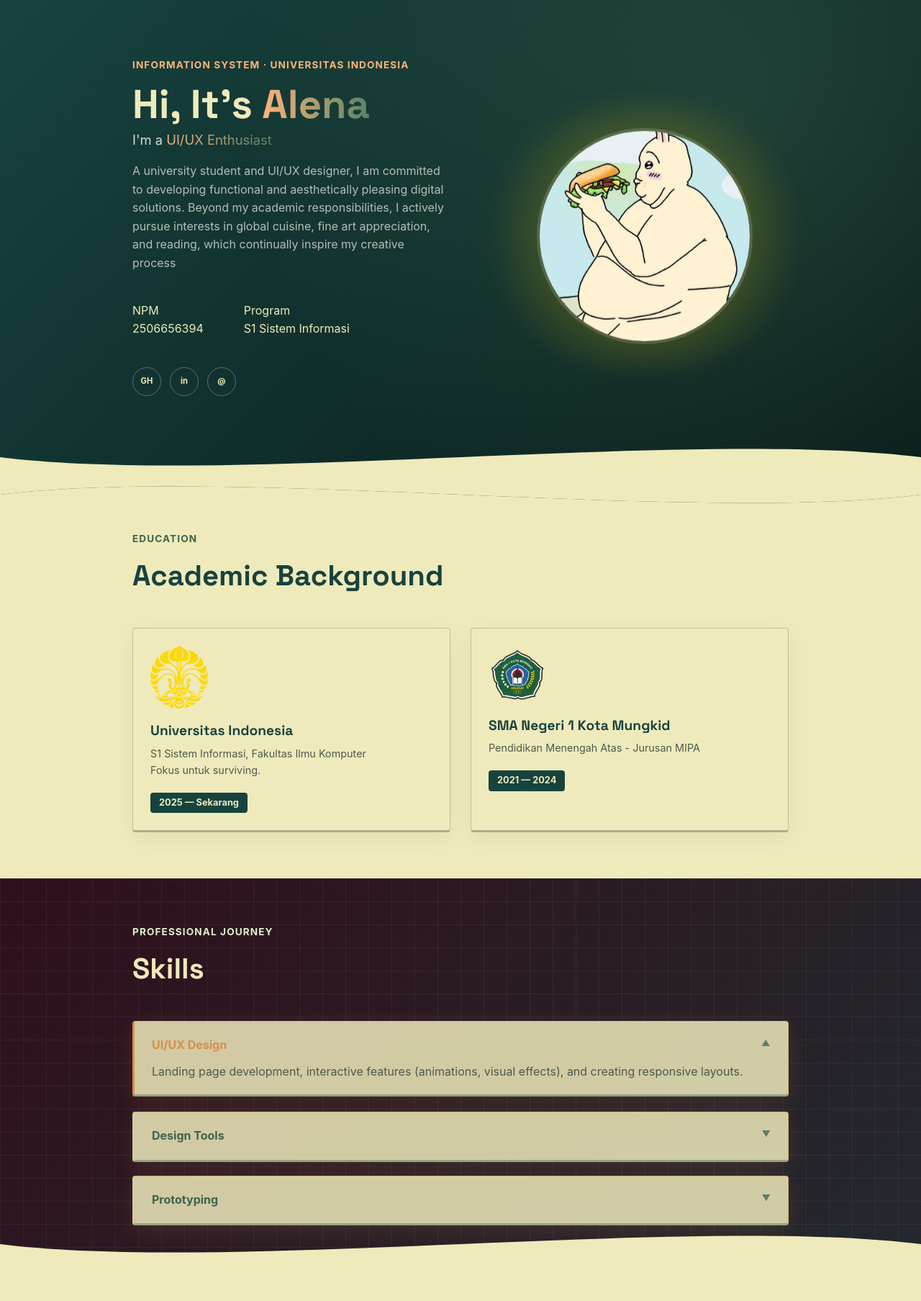
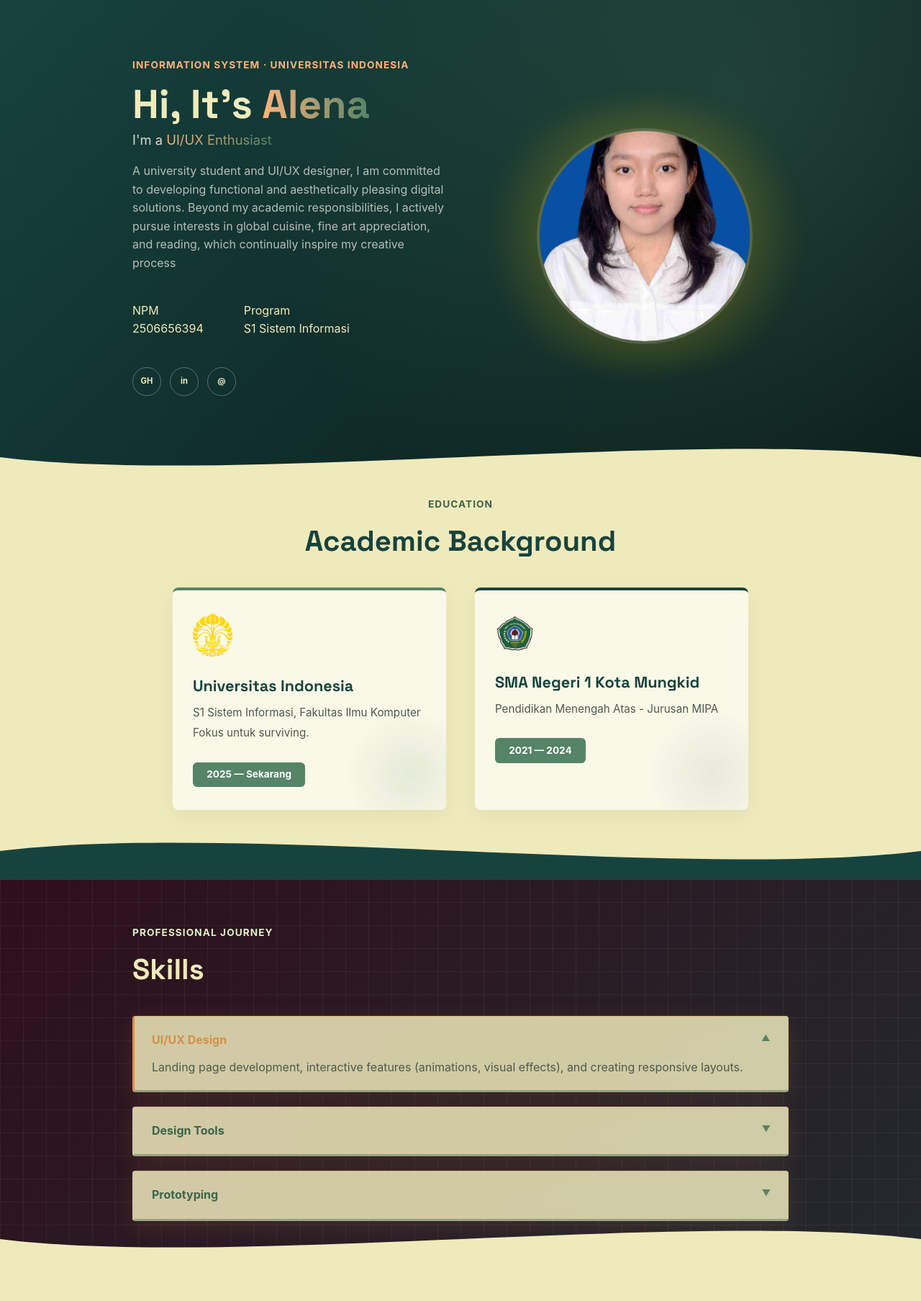
Before and after one commit to alena-aura/myportofolio, a Django app: page / in a window 1280 px wide. Shown: the part 74-1881 px from the top of the page at 72% size. Run offline with Django 5.2, Linux system fonts and the light colour scheme.

Commit message:
style(education): redesign academic background cards with glassmorphism and center alignment

```diff
--- a/static/css/style.css
+++ b/static/css/style.css
@@ -244,8 +244,13 @@ h3, .brand {
     }
 }
 
+/* EDUCATION SECTION */
 .education {
-    padding: 4rem 0;
+    padding: 3rem 0 6rem;
+    margin-top: -2rem;
+    position: relative;
+    z-index: 5;
+    text-align: center;
 }
 
 .section-kicker {
@@ -260,66 +265,102 @@ h3, .brand {
 .section-title {
     font-family: "Space Grotesk", -apple-system, sans-serif;
     font-size: clamp(1.75rem, 4vw, 2.5rem);
-    margin-bottom: 2.5rem;
+    margin-bottom: 2rem;
 }
 
 .education-grid {
     display: grid;
-    grid-template-columns: repeat(auto-fit, minmax(260px, 1fr));
-    gap: 1.75rem;
+    grid-template-columns: repeat(auto-fit, minmax(320px, 1fr));
+    gap: 2.5rem;
+    max-width: 800px;
+    margin: 0 auto;
+    text-align: left;
 }
 
+/* ACADEMIC CARD*/
 .education-card {
-    background-color: var(--glass-bg);
-
+    position: relative;
+    overflow: hidden;
+    border-top: 4px solid var(--accent);
+    background: rgba(255, 255, 255, 0.65);
     backdrop-filter: blur(10px);
     -webkit-backdrop-filter: blur(10px);
+    border-radius: calc(var(--radius) * 2);
+    padding: 2rem 1.75rem;
+    box-shadow: 0 8px 32px 0 rgba(0, 0, 0, 0.05);
+    transition: all 0.4s ease;
 
-    border: 1px solid rgba(28, 25, 23, 0.2);
-    border-bottom: 3px solid rgba(28, 25, 23, 0.3);
-
-    border-radius: var(--radius);
-    padding: 1.5rem;
-    box-shadow: 0 8px 32px 0 rgba(0, 0, 0, 0.05);
-    transition: all 0.3s ease;
+    display: flex;
+    flex-direction: column;
+    align-items: flex-start;
 
     opacity: 0;
     animation: fadeSlideUp 0.6s cubic-bezier(0.16, 1, 0.3, 1) forwards;
 }
 
+.education-card:nth-child(2) {
+    border-top-color: var(--ink);
+}
+
+.education-card::after {
+    content: "";
+    position: absolute;
+    right: -40px;
+    bottom: -40px;
+    width: 180px;
+    height: 180px;
+    border-radius: 50%;
+    background: radial-gradient(circle, rgba(85, 132, 103, 0.12), transparent 70%);
+    pointer-events: none;
+}
+.education-card:nth-child(2)::after {
+    background: radial-gradient(circle, rgba(23, 67, 63, 0.08), transparent 70%);
+}
+
+.education-card img {
+    width: 55px;
+    height: auto;
+    object-fit: contain;
+    margin-bottom: 1.5rem;
+    position: relative;
+    z-index: 2;
+}
+
 .education-card h3 {
     color: var(--ink);
-    font-size: 1.2rem;
-    margin-bottom: 0.25rem;
+    font-size: 1.35rem;
+    margin-bottom: 0.5rem;
+    width: 100%;
+    position: relative;
+    z-index: 2;
 }
 
 .education-card p {
     color: var(--text-muted);
-    font-size: 0.9rem;
-}
-
-.education-card img {
-    max-width: 5rem;
-    height: auto;
-    margin-bottom: 1rem;
-    display: block;
+    font-size: 0.95rem;
+    margin-bottom: 0.25rem;
+    line-height: 1.6;
+    width: 100%;
+    position: relative;
+    z-index: 2;
 }
 
 .education-card .year {
     display: inline-block;
-    font-size: 0.8rem;
+    font-size: 0.85rem;
     font-weight: 700;
-    color: var(--paper);
-    background-color: var(--ink);
-    padding: 0.25rem 0.75rem;
-    border-radius: var(--radius);
-    margin-top: 1.25rem;
+    color: #ffffff;
+    background-color: var(--accent);
+    padding: 0.4rem 1.2rem;
+    border-radius: 6px;
+    margin-top: 1.5rem;
+    position: relative;
+    z-index: 2;
 }
 
 .education-card:hover {
     transform: translateY(-5px);
-    border: 1px solid rgba(217, 93, 57, 0.4);
-    box-shadow: 0 8px 32px 0 rgba(217, 93, 57, 0.15);
+    box-shadow: 0 12px 40px rgba(0, 0, 0, 0.08);
 }
 
 @keyframes fadeSlideUp {
@@ -341,33 +382,8 @@ h3, .brand {
     animation-delay: 0.3s;
 }
 
-.education-card:nth-child(3) {
-    animation-delay: 0.5s;
-}
 
-@media (max-width: 600px) {
-    .hero-grid {
-        grid-template-columns: 1fr;
-        grid-template-areas:
-            "identity"
-            "photo"
-            "details";
-    }
-
-    .hero-photo {
-        max-width: 220px;
-    }
-
-    .social-links {
-        justify-content: flex-start;
-    }
-
-    .education-grid {
-        grid-template-columns: 1fr;
-    }
-}
-
-
+/* SKILLS SECTION */
 .skills-section {
     position: relative;
     padding: 4rem 0;
@@ -403,7 +419,7 @@ h3, .brand {
     cursor: pointer;
     font-weight: 700;
     color: var(--accent-dark);
-    list-style: none; /* removes the default triangle marker */
+    list-style: none;
     position: relative;
     padding-right: 24px;
 }
--- a/templates/index.html
+++ b/templates/index.html
@@ -131,6 +131,8 @@
                         <span class="date-badge">2026</span>
                         <h3>COMPFEST</h3>
                         <p>UI/UX Staff</p>
+                        <p class="exp-bio">Designed and implemented the COMPFEST 18 landing page hero section,
+                            focusing on an engaging visual layout and high-converting calls to action.</p>
                     </div>
                 </div>
             </div>
```
Also changed, not shown: static/img/Alena.jpg. Lines whose indentation alone changed are shown as unchanged.
